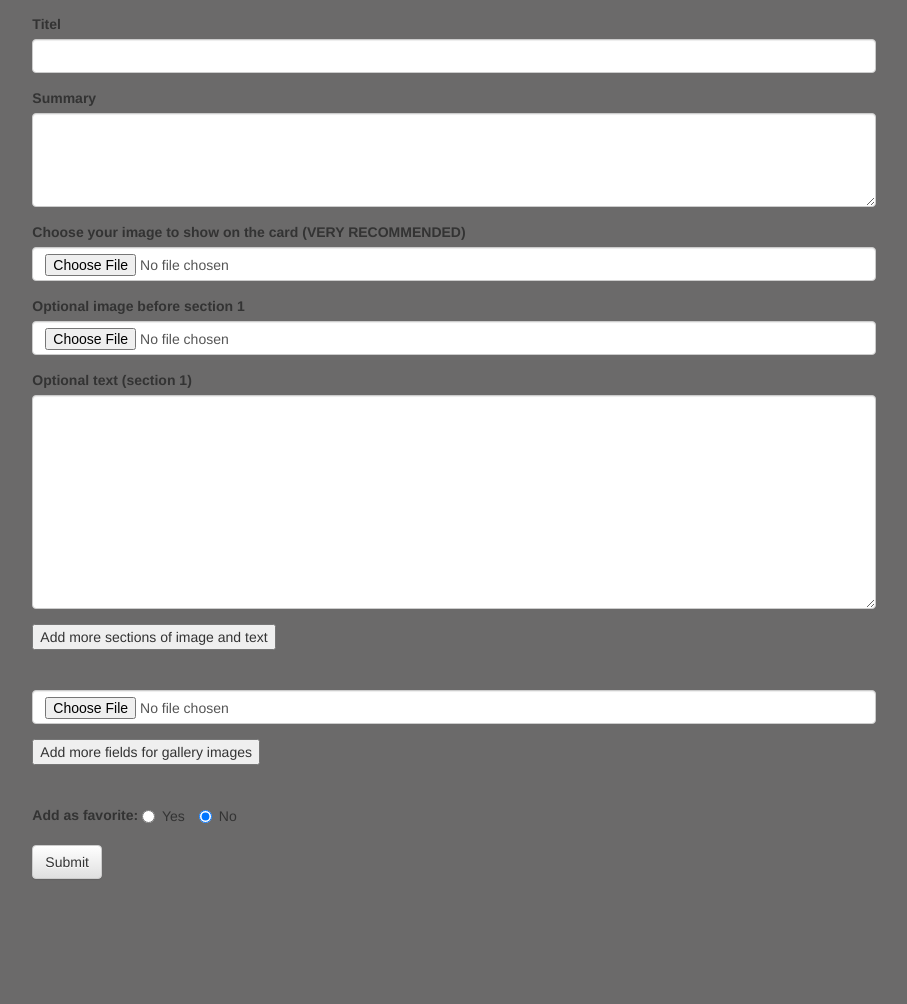
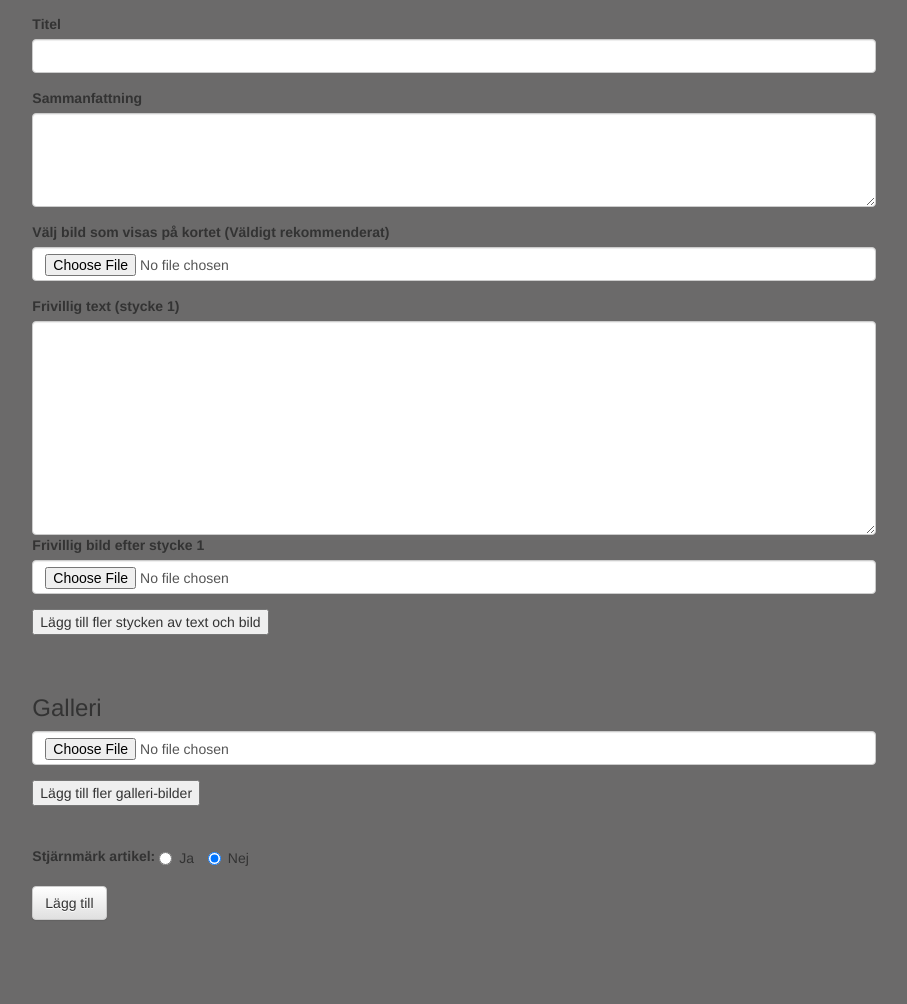
Before and after one commit to jontelarsson94/Agueli-digitalt-arkiv, a PHP site: page /add_article.php in a window 1280 px wide. Shown: the whole page, without its empty margins (186-1093 px from the left). Before the commit the page ends 879 px from the top, so only its background shows below. Run offline with PHP 8.4, Linux system fonts and the light colour scheme.

Commit message:
changes to swedish

```diff
--- a/arkiv/add_article.php
+++ b/arkiv/add_article.php
@@ -22,34 +22,35 @@
                     <input type="text" class="form-control" name="title" id="title" ng-model="articleData.title">
                   </div>
                   <div class="form-group">
-                    <label for="summary">Summary</label>
+                    <label for="summary">Sammanfattning</label>
                     <textarea class="form-control" rows="4" cols="25" name="summary" id="summary" ng-model="articleData.summary"></textarea>
                   </div>
                   <div class="form-group">
-                    <label for="image1">Choose your image to show on the card (VERY RECOMMENDED)</label>
+                    <label for="image1">Välj bild som visas på kortet (Väldigt rekommenderat)</label>
                     <input class="form-control" type="file" name="cardImage" id="cardImage"></div>
                   <div class="body_fields_wrap">
                     <div class="form-group">
-                    <label for="image[]">Optional image before section 1</label>
+                    <label for="body[]">Frivillig text (stycke 1)</label>
+                    <textarea class="form-control" rows="10" cols="25" name="body[]"></textarea>
+                  <div class="form-group">
+                  <label for="image[]">Frivillig bild efter stycke 1</label>
                     <input class="form-control" type="file" name="image[]"></div>
-                  <div class="form-group">
-                    <label for="body[]">Optional text (section 1)</label>
-                    <textarea class="form-control" rows="10" cols="25" name="body[]"></textarea>
                   </div>
                   </div>
-                  <button class="add_body_button">Add more sections of image and text</button>
+                  <button class="add_body_button">Lägg till fler stycken av text och bild</button>
                   <div class="input_fields_wrap">
                   <br><br>
+                    <h3>Galleri</h3>
                     <div class="form-group"><input class="form-control" type="file" name="fileToUpload[]"></div>
                   </div>
-                  <button class="add_field_button">Add more fields for gallery images</button>
+                  <button class="add_field_button">Lägg till fler galleri-bilder</button>
                   <div class="form-group">
                     <br><br>
-                    <label>Add as favorite:</label>
-                    <label class="radio-inline"><input type="radio" name="favorite" value="1">Yes</label>
-                    <label class="radio-inline"><input type="radio" name="favorite" value="0" checked="checked">No</label>
+                    <label>Stjärnmärk artikel:</label>
+                    <label class="radio-inline"><input type="radio" name="favorite" value="1">Ja</label>
+                    <label class="radio-inline"><input type="radio" name="favorite" value="0" checked="checked">Nej</label>
                   </div>
-                  <button type="submit" class="btn btn-default" name="submit">Submit</button>
+                  <button type="submit" class="btn btn-default" name="submit">Lägg till</button>
             </form>
       </div>
     </div>
--- a/arkiv/api/add_article.php
+++ b/arkiv/api/add_article.php
@@ -108,7 +108,7 @@ if(!empty($_POST['body'][0])){
 }
 
 //Set return statement
-if (!empty($errors)) {
+/*if (!empty($errors)) {
   $data['success'] = false;
   $data['errors']  = $errors;
 } else {
@@ -118,8 +118,8 @@ if (!empty($errors)) {
 }
 //Return data
 //here we should show the article
-echo json_encode($data);
+echo json_encode($data);*/
 
-//echo '<script type="text/javascript">window.location = "../add_tags_for_article.php?article_id=' . $articleId . '"</script>';
+echo '<script type="text/javascript">window.location = "../add_tags_for_article.php?article_id=' . $articleId . '"</script>';
 
  ?>
--- a/arkiv/api/get_articles.php
+++ b/arkiv/api/get_articles.php
@@ -71,6 +71,7 @@
       if($articles_starred[$index] != NULL){
         array_push($articles, ["id" => $articles_starred[$index]["id"], "title" => $articles_starred[$index]["title"], "summary" => $articles_starred[$index]["summary"], "starred" => 1, "read" => 0]);
       }
+      $index = $index+1;
     }
   }
 
--- a/arkiv/api/get_tags.php
+++ b/arkiv/api/get_tags.php
@@ -16,7 +16,7 @@
     $data['errors']  = $errors;
   } else {
     $data['success'] = true;
-    $data['category'] = $category;
+    //$data['category'] = $category;
     $data['result'] = $tags;
   }
   //Return data
--- a/arkiv/articles.php
+++ b/arkiv/articles.php
@@ -68,10 +68,10 @@
                   <div class="col-md-7">
                     <br>
                     <div ng-repeat="body in bodies">
+                      <p>{{body.body}}</p>
                       <div ng-repeat="image in body_images" ng-if="image.section == body.section">
                         <img src="img/{{image.url}}" alt="..." class="img-responsive center-block thumbnail">
                       </div>
-                      <p>{{body.body}}</p>
                     </div>
                     <div ng-if="bodies.length < body_images.length" ng-repeat="image in body_images">
                         <img ng-if="$index >= bodies.length" src="img/{{image.url}}" alt="..." class="img-responsive center-block thumbnail">
--- a/arkiv/ctrl/add_article.js
+++ b/arkiv/ctrl/add_article.js
@@ -110,7 +110,7 @@ $(document).ready(function() {
         e.preventDefault();
         if(x_body < max_fields_body){ //max input box allowed
             x_body++; //text box increment
-            $(wrapper_body).append('<div class="form-group"><label for="image[]">Optional image before section ' + x_body + '</label><input class="form-control" type="file" name="image[]"><br><label for="body[]">Optional text (section ' + x_body + ')</label><textarea class="form-control" rows="10" cols="25" name="body[]"></textarea><a href="#" class="remove_field">Remove</a></div>'); //add input box
+            $(wrapper_body).append('<div class="form-group"><label for="body[]">Frivillig text (sektion ' + x_body + ')</label><textarea class="form-control" rows="10" cols="25" name="body[]"></textarea><br><label for="image[]">Frivillig bild efter sektion ' + x_body + '</label><input class="form-control" type="file" name="image[]"><a href="#" class="remove_field">Remove</a></div>'); //add input box
         }
     });
 
--- a/arkiv/ctrl/article.js
+++ b/arkiv/ctrl/article.js
@@ -7,7 +7,7 @@ angular.module('article', []).controller('articleCtrl', function($scope, $http)
   $scope.lastReadId = 0;
   $scope.tagData = [];
   $scope.tagDataString = ""
-  $scope.page = 7;
+  $scope.page = 9;
   $scope.maxArticles = 0;
   $scope.showScrollButton = 1;
   $scope.currentChar = "";
@@ -17,7 +17,7 @@ angular.module('article', []).controller('articleCtrl', function($scope, $http)
     $http.get("api/get_articles.php")
     .success(function (response) {
       if(response.success == true){
-        $scope.page = 7;
+        $scope.page = 9;
         $scope.maxArticles = response.result.length;
         if($scope.page >= $scope.maxArticles){
           $scope.showScrollButton = 0;
@@ -75,7 +75,7 @@ angular.module('article', []).controller('articleCtrl', function($scope, $http)
   }
 
   $scope.loadMore = function (){
-    $scope.page = $scope.page+7;
+    $scope.page = $scope.page+9;
     if($scope.page >= $scope.maxArticles){
       $scope.showScrollButton = 0;
     }
```
Also changed, not shown: arkiv/api/get_filtered_articles.php (+4 -3 lines), arkiv/update_article.php (+18 -1 lines), arkiv/img/1481725200_161.jpg (added), arkiv/img/1481725200_486.jpeg (added), arkiv/img/1481725200_769.jpeg (added), arkiv/img/1481726794_732.jpg (added).
